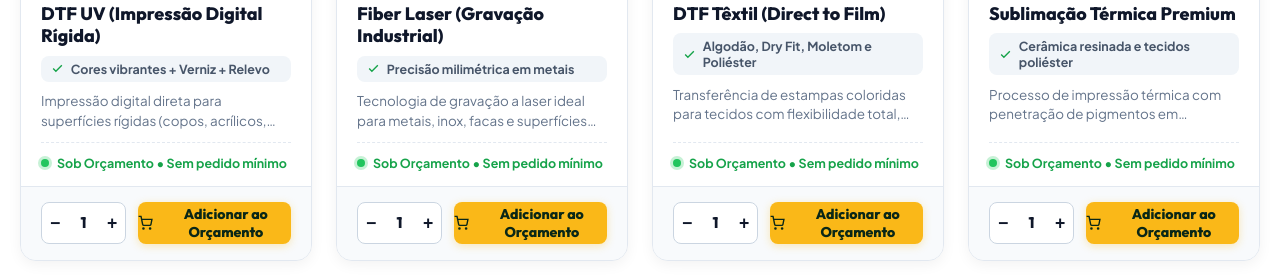
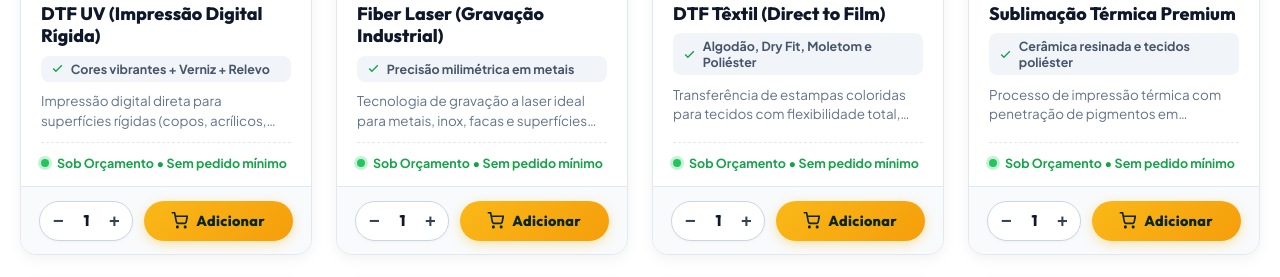
Before and after one commit to DevArinoBorba/Gordinhopersonalizados, a website: page catalogo.html in a window 1280 px wide. Shown: the part 2283-2560 px from the top of the page. Drawn offline with Linux system fonts and the light colour scheme.

Commit message:
fix(catalogo): aperfeicoamento dos botoes de adicao ao orcamento e steppers em formato pill elegante

```diff
--- a/catalogo.html
+++ b/catalogo.html
@@ -39,8 +39,8 @@
   </style>
 
   <!-- CSS Design Tokens & Layout -->
-  <link rel="stylesheet" href="css/variables.css?v=3.3">
-  <link rel="stylesheet" href="css/catalogo.css?v=3.3">
+  <link rel="stylesheet" href="css/variables.css?v=3.4">
+  <link rel="stylesheet" href="css/catalogo.css?v=3.4">
 </head>
 <body class="catalogo-body">
 
@@ -892,7 +892,7 @@
   </div>
 
   <!-- Scripts do Catálogo -->
-  <script src="js/catalog-data.js?v=3.3"></script>
-  <script src="js/catalogo.js?v=3.3"></script>
+  <script src="js/catalog-data.js?v=3.4"></script>
+  <script src="js/catalogo.js?v=3.4"></script>
 </body>
 </html>
--- a/css/catalogo.css
+++ b/css/catalogo.css
@@ -1082,47 +1082,60 @@ body.catalogo-body {
 }
 
 .card-footer {
-  padding: 0.95rem 1.25rem;
+  padding: 0.85rem 1.15rem;
   background: var(--surface-light);
   border-top: 1px solid var(--border-light);
   display: flex;
   align-items: center;
-  gap: 0.75rem;
-}
-
-/* Stepper no Padrão Claro */
+  gap: 0.65rem;
+}
+
+/* Stepper Moderno Formato Pill */
 .qty-stepper {
-  display: flex;
+  display: inline-flex;
   align-items: center;
   background: var(--surface-white);
-  border: 1px solid #CBD5E1;
-  border-radius: var(--radius-sm);
-  overflow: hidden;
-  height: 42px;
+  border: 1.5px solid #CBD5E1;
+  border-radius: var(--radius-full);
+  padding: 2px 4px;
+  height: 40px;
+  flex-shrink: 0;
+  box-shadow: 0 1px 3px rgba(0, 0, 0, 0.04);
+  transition: all 0.2s ease;
+}
+
+.qty-stepper:hover {
+  border-color: var(--yellow-amber);
 }
 
 .qty-btn {
   background: transparent;
   border: none;
-  color: var(--text-dark);
-  width: 32px;
-  height: 100%;
-  display: flex;
-  align-items: center;
-  justify-content: center;
-  font-size: 1.1rem;
+  color: #334155;
+  width: 28px;
+  height: 28px;
+  border-radius: var(--radius-full);
+  display: flex;
+  align-items: center;
+  justify-content: center;
+  font-size: 1.15rem;
   font-weight: 700;
   cursor: pointer;
-  transition: background 0.15s ease;
+  transition: all 0.15s ease;
 }
 
 .qty-btn:hover {
   background: #FEF3C7;
   color: var(--yellow-dark);
+  transform: scale(1.1);
+}
+
+.qty-btn:active {
+  transform: scale(0.95);
 }
 
 .qty-value {
-  width: 38px;
+  width: 28px;
   text-align: center;
   font-size: 0.95rem;
   font-weight: 800;
@@ -1130,34 +1143,54 @@ body.catalogo-body {
   font-family: var(--font-heading);
 }
 
+/* Botão de Adicionar ao Orçamento Ultra Refinado */
 .btn-card-add {
-  flex-grow: 1;
-  height: 42px;
+  flex: 1;
+  height: 40px;
   border: none;
-  border-radius: var(--radius-sm);
-  background: var(--yellow-amber);
+  border-radius: var(--radius-full);
+  background: linear-gradient(135deg, #FAB818 0%, #F59E0B 100%);
   color: #0A2717;
   font-family: var(--font-heading);
-  font-size: 0.88rem;
-  font-weight: 800;
-  display: flex;
+  font-size: 0.9rem;
+  font-weight: 800;
+  letter-spacing: 0.02em;
+  display: inline-flex;
   align-items: center;
   justify-content: center;
   gap: 0.5rem;
+  padding: 0 1.15rem;
+  white-space: nowrap;
   cursor: pointer;
-  box-shadow: 0 2px 8px rgba(250, 184, 24, 0.3);
-  transition: all 0.2s ease;
+  box-shadow: 0 3px 12px rgba(250, 184, 24, 0.35);
+  transition: all 0.22s cubic-bezier(0.16, 1, 0.3, 1);
+}
+
+.btn-card-add svg {
+  width: 17px;
+  height: 17px;
+  flex-shrink: 0;
+  transition: transform 0.2s ease;
 }
 
 .btn-card-add:hover {
-  background: var(--yellow-hover);
-  box-shadow: 0 4px 14px rgba(250, 184, 24, 0.45);
-  transform: translateY(-1px);
+  background: linear-gradient(135deg, #FBBF24 0%, #D97706 100%);
+  box-shadow: 0 6px 18px rgba(250, 184, 24, 0.5);
+  transform: translateY(-2px);
+}
+
+.btn-card-add:hover svg {
+  transform: scale(1.15);
+}
+
+.btn-card-add:active {
+  transform: translateY(0) scale(0.98);
 }
 
 .btn-card-add.is-added {
-  background: var(--green-emerald);
-  color: #FFFFFF;
+  background: linear-gradient(135deg, #22C55E 0%, #16A34A 100%);
+  color: #FFFFFF;
+  box-shadow: 0 4px 14px rgba(34, 197, 94, 0.4);
 }
 
 /* Estado Vazio & Load More */
--- a/js/catalogo.js
+++ b/js/catalogo.js
@@ -669,7 +669,7 @@
               <circle cx="20" cy="21" r="1"></circle>
               <path d="M1 1h4l2.68 13.39a2 2 0 0 0 2 1.61h9.72a2 2 0 0 0 2-1.61L23 6H6"></path>
             </svg>
-            <span class="btn-add-label">Adicionar ao Orçamento</span>
+            <span class="btn-add-label">Adicionar</span>
           </button>
         </div>
       </article>
```
